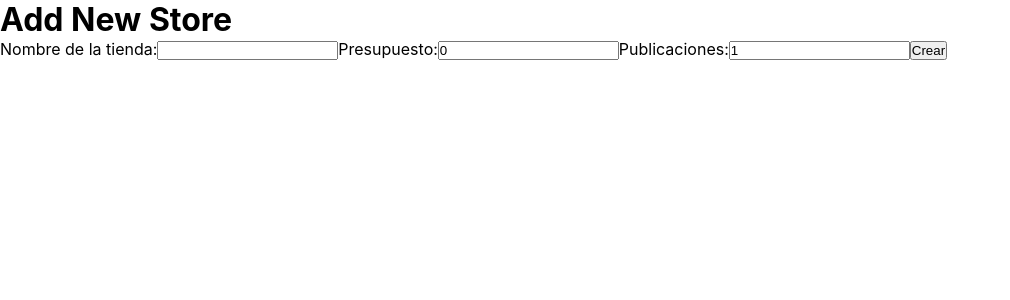
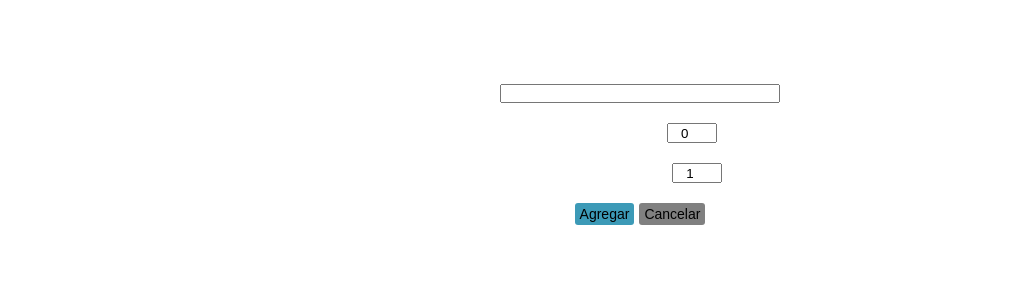
Before and after one commit to signscloudhn/budget, a Next.js app: page /add-store in a window 1280 px wide. Shown: the top 300 px of the page, without its empty margins (0-1010 px from the left). Built offline with nearby package versions, Linux system fonts and the light colour scheme.

Commit message:
💄 Estilos a Weekbar y formulario de nueva tienda
Validaciones al formulario de la tienda y estilos actualizados

```diff
--- a/package.json
+++ b/package.json
@@ -27,6 +27,7 @@
     "redux": "^4.2.0",
     "redux-thunk": "^2.4.2",
     "sass": "^1.56.1",
-    "typescript": "4.9.3"
+    "typescript": "4.9.3",
+    "yup": "^0.32.11"
   }
 }
--- a/pages/add-store/index.tsx
+++ b/pages/add-store/index.tsx
@@ -1,46 +1,77 @@
 import { Formik, Form, Field, ErrorMessage } from "formik"
-import { useRouter } from "next/router";
-import { useSelector } from "react-redux";
-import { useStores } from "../../hooks/useStores";
-import { state } from "../../interfaces/tienda";
+import { useRouter } from "next/router"
+import { useSelector } from "react-redux"
+import { useStores } from "../../hooks/useStores"
+import { state } from "../../interfaces/tienda"
+import styles from "./styles/add-store.module.sass"
+import { validations } from "./libs/validations"
+import * as yup from "yup"
 
 const AddStore = () => {
-
-  const lastWeekId: number = useSelector((state: state) => state.data.weeks[state.data.weeks.length - 1].id)
+  const lastWeekId: number = useSelector(
+    (state: state) => state.data.weeks[state.data.weeks.length - 1].id
+  )
 
   const router = useRouter()
 
   const { createStore } = useStores()
 
   return (
-    <div>
-      <h1>Add New Store</h1>
+    <div className={styles.container}>
+      <h2>Agregar nueva tienda</h2>
 
-      <Formik initialValues={{
+      <Formik
+        initialValues={{
           nombre: "",
           presupuesto: 0,
           publicaciones: 1,
-      }} onSubmit={(values) => {
+        }}
+        validationSchema={yup.object(validations)}
+        onSubmit={(values) => {
           createStore(values.nombre, values.presupuesto, values.publicaciones)
           router.push(`/dashboard/${lastWeekId}`)
-      }}>
+        }}
+      >
         {(formik) => (
           <Form>
-
-            <label htmlFor="nombre">Nombre de la tienda:</label>
+            <div className={styles.field_name}>
+              <label htmlFor="nombre">Nombre:</label>
               <Field name="nombre" type="text" />
-            <ErrorMessage name="nombre" component="p" />
-
+              <ErrorMessage
+              name="nombre"
+              component="p"
+            />
+            </div>
+            <div className={styles.field}>
               <label htmlFor="presupuesto">Presupuesto:</label>
               <Field name="presupuesto" type="number" />
-            <ErrorMessage name="presupuesto" component="p" />
+              <ErrorMessage
+              name="presupuesto"
+              component="p"
+            />
+            </div>
 
+            <div className={styles.field}>
               <label htmlFor="publicaciones">Publicaciones:</label>
               <Field name="publicaciones" type="number" />
-            <ErrorMessage name="publicaciones" component="p" />
+              <ErrorMessage
+              name="publicaciones"
+              component="p"
+            />
+            </div>
 
-            <button type="submit">Crear</button>
-
+            <div className={styles.field}>
+              <button type="submit">Agregar</button>
+              <button
+                type="button"
+                onClick={() => {
+                  router.back()
+                }}
+                style={{ background: "gray" }}
+              >
+                Cancelar
+              </button>
+            </div>
           </Form>
         )}
       </Formik>
--- /dev/null
+++ b/pages/add-store/libs/validations.ts
@@ -0,0 +1,18 @@
+import * as yup from "yup"
+
+const requerido = "Campo obligatorio"
+
+export const validations = {
+  nombre: yup
+    .string()
+    .min(10, "Debe tener 10 caracteres o mas")
+    .required(requerido),
+  presupuesto: yup
+    .number()
+    .min(1, "El presupuesto no puede ser 0")
+    .required(requerido),
+  publicaciones: yup
+    .number()
+    .min(1, "Debe tener al menos una publicación")
+    .required(requerido),
+}
--- /dev/null
+++ b/pages/add-store/styles/add-store.module.sass
@@ -0,0 +1,44 @@
+.container
+  display: flex
+  flex-direction: column
+  align-items: center
+  width: 100%
+  heigth: 100vh
+  color: white
+  h2
+    margin: 10px 0px 20px 0px
+  form
+    display: flex
+    flex-direction: column
+    align-items: center
+    gap: 20px
+    .field_name
+      display: flex
+      width: 100%
+      flex-direction: column
+      gap: 5px
+      p
+        color: #979797
+    .field
+      width: 100%
+      min-width: 280px
+      display: flex
+      justify-content: center
+      flex-wrap: wrap
+      gap: 5px
+      p
+        text-align: center
+        width: 100%
+        color: #979797
+      input
+        width: 50px
+        text-align: center
+    button
+      padding: 3px 5px
+      font-size: 14px
+      background-color: #3c9ab7
+      border: none
+      border-radius: 3px
+      cursor: pointer
+      &:hover
+        box-shadow: 4px 4px 9px #000000c2
--- a/pages/dashboard/[id]/components/Week.tsx
+++ b/pages/dashboard/[id]/components/Week.tsx
@@ -34,8 +34,6 @@ const Week = ({ tienda, week, children }: WeekProps) => {
       return true
     }
   }
-
-  // console.log(tienda)
 
   const { updatePublications } = useStores()
 
--- a/pages/dashboard/[id]/index.tsx
+++ b/pages/dashboard/[id]/index.tsx
@@ -66,6 +66,7 @@ const TiendasList = () => {
           onClick={() => {
             router.push("/add-store")
           }}
+          className={styles.new_btn}
         >
           <h4>Nueva tienda</h4>
         </div>
--- a/pages/dashboard/[id]/styles/Tienda.module.scss
+++ b/pages/dashboard/[id]/styles/Tienda.module.scss
@@ -16,6 +16,7 @@
     display: flex;
     align-items: center;
     padding: 0px 5px 0px 5px;
+    cursor: pointer;
   }
   .item {
     padding: 5px;
--- a/pages/dashboard/[id]/styles/WeeksBar.module.scss
+++ b/pages/dashboard/[id]/styles/WeeksBar.module.scss
@@ -1,15 +1,24 @@
 .container {
   width: 100%;
+  padding: 0;
   display: flex;
-  background-color: rgb(0, 28, 32);
-  padding: 0;
+  background-color: #dae2e7;
+  border-bottom: solid 2px #33cfff;
+  .active {
+    background-color: #33cfff;
+  }
   li {
-    padding: 8px;
+    padding: 5px 10px;
     list-style: none;
-    border-right: 1px solid rgb(255, 255, 255);
+    border-right: 2px solid #33cfff;
+    cursor: pointer;
+    transition: 0.5s all;
     a {
-      color: rgb(202, 255, 255);
-      text-decoration: underline;
+      font-weight: 700;
+      color: rgb(83, 83, 83);
+    }
+    &:hover {
+      background-color: #adecff;
     }
   }
 }
```
Also changed, not shown: pages/dashboard/[id]/components/MasterTienda.tsx (+13 -21 lines), pages/dashboard/[id]/components/WeeksBar.tsx (+8 -3 lines), pages/dashboard/[id]/styles/MasterTienda.module.scss (+20 -0 lines), pages/dashboard/[id]/styles/index.module.scss (+11 -0 lines), 1 other file (tests, documents, lock files or other folders). Lines whose indentation alone changed are shown as unchanged.
